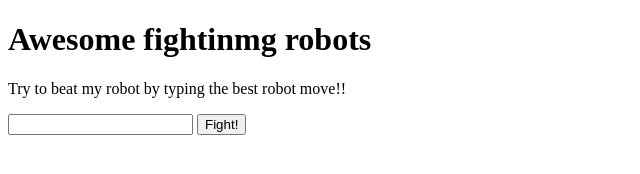
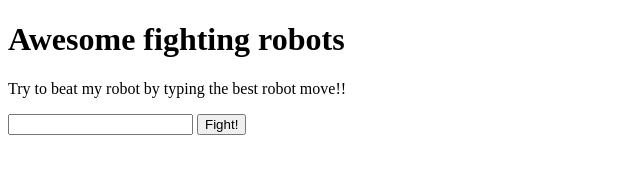
Before and after one commit to fiore22/fiore22.github.io, a plain HTML site: page fightingrobots.html in a window 1280 px wide. Shown: the whole page, without its empty margins (0-640 px from the left). Drawn offline with Linux system fonts and the light colour scheme.

Commit message:
Corrected spelling

```diff
--- a/fightingrobots.html
+++ b/fightingrobots.html
@@ -6,7 +6,7 @@
 </head>
 <body>
 
-<h1>Awesome fightinmg robots</h1>
+<h1>Awesome fighting robots</h1>
 
 <p>Try to beat my robot by typing the best robot move!!</p>
 
```
